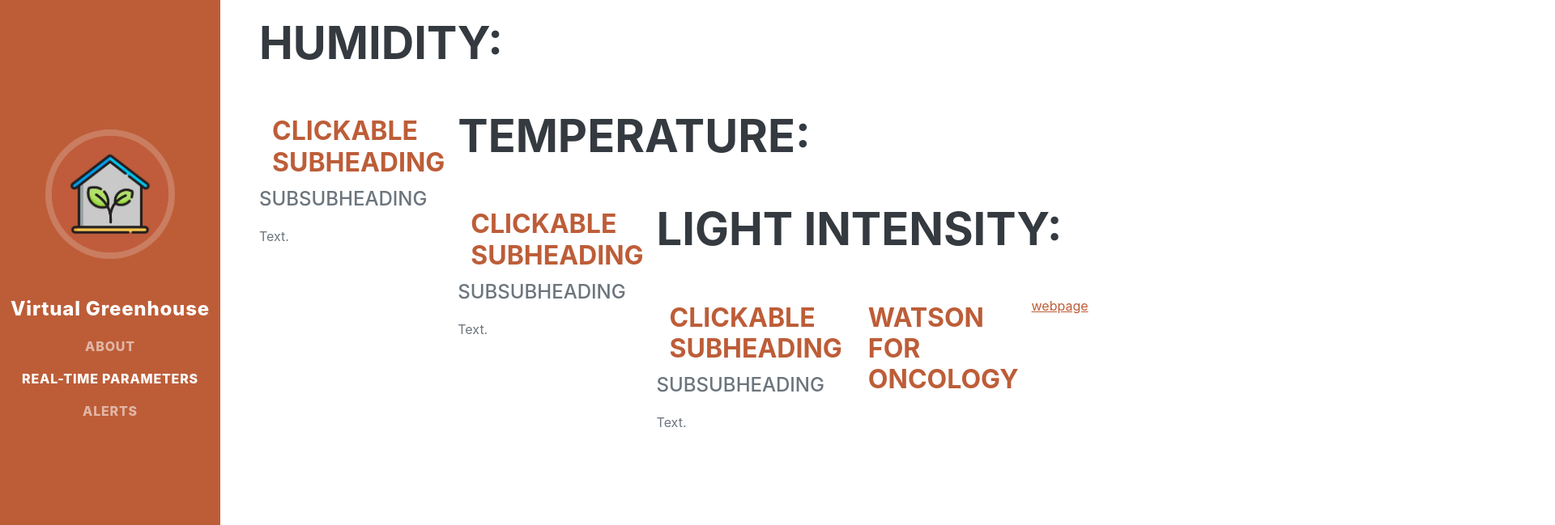
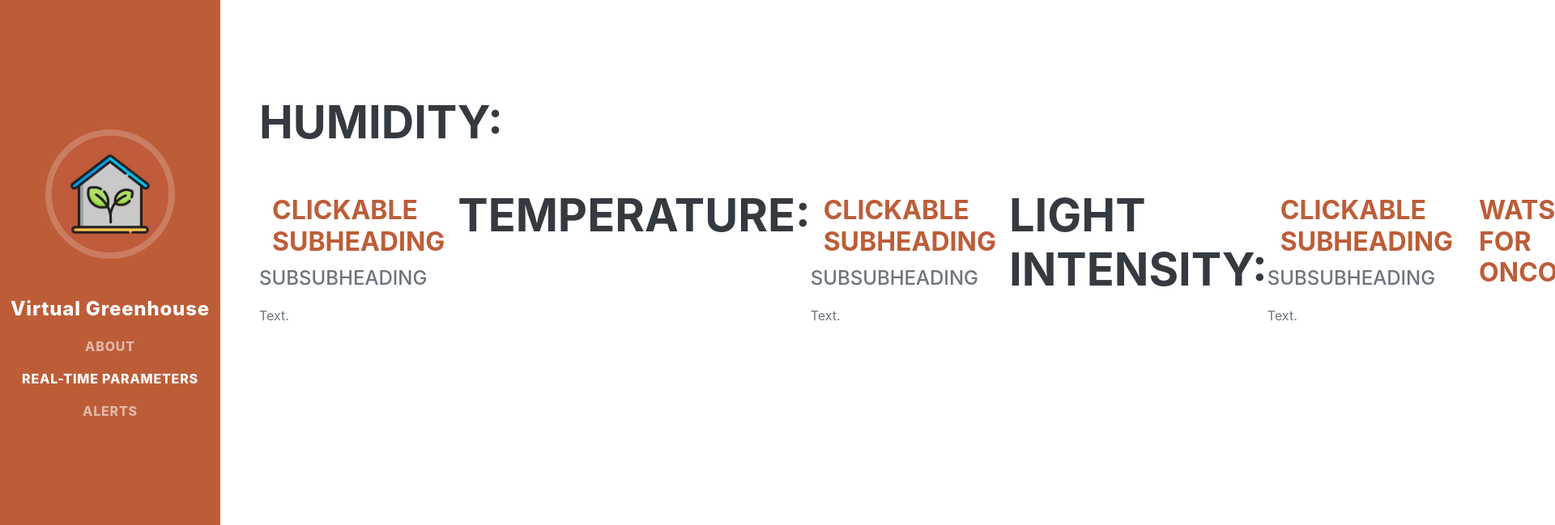
Before and after one commit to xhanajik/virtual-greenhouse-project, a plain HTML site: page parameters.html in a window 1280 px wide. Shown: the part 60-709 px from the top of the page at 81% size, 1920 px wide, since content can reach past the window. Drawn offline with nearby package versions, Linux system fonts and the light colour scheme; a web font is replaced by a local one.

Commit message:
Update parameters.html

```diff
--- a/parameters.html
+++ b/parameters.html
@@ -43,7 +43,6 @@
                             <div class="subheading mb-3">Subsubheading</div>
                             <p> Text.</p>
                         </div>
-                    <div class="resume-section-content">
                     <h2 class="mb-5">Temperature:</h2>
                     <div class="d-flex flex-column flex-md-row justify-content-between mb-5">
                         <div class="flex-grow-1">
@@ -51,7 +50,6 @@
                             <div class="subheading mb-3">Subsubheading</div>
                             <p> Text.</p>
                         </div>
-                    <div class="resume-section-content">
                     <h2 class="mb-5">Light intensity:</h2>
                     <div class="d-flex flex-column flex-md-row justify-content-between mb-5">
                         <div class="flex-grow-1">
```
